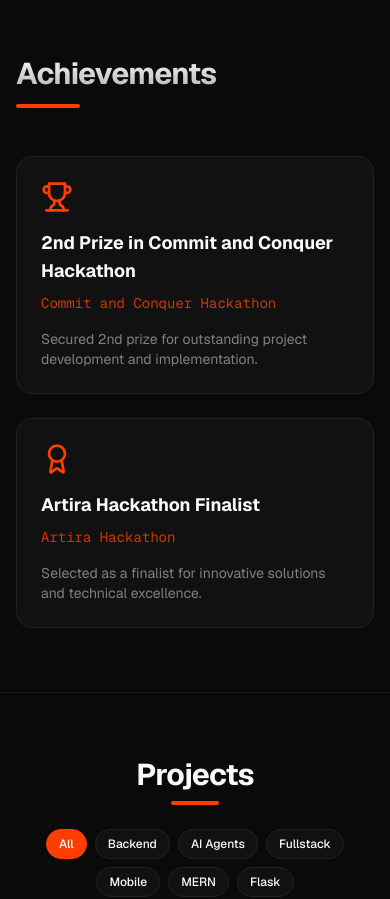
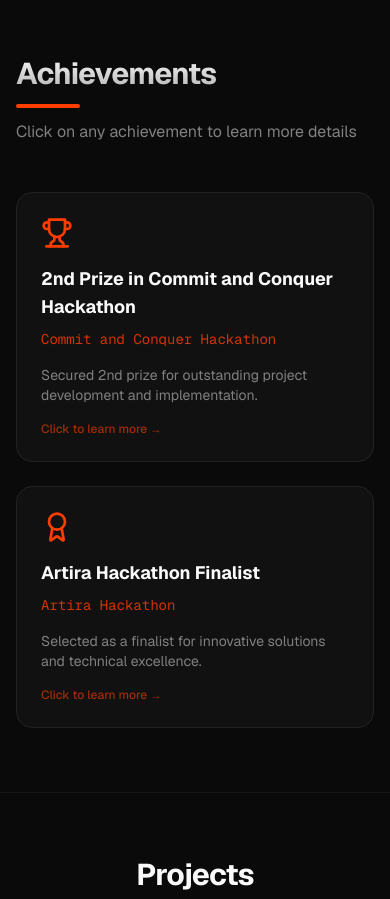
Before and after one commit to amitabhanmolpain/Portfolio, a Next.js app: page / in a window 390 px wide. Shown: the part 6300-7199 px from the top of the page. Built offline with nearby package versions, Linux system fonts and the light colour scheme.

Commit message:
feat: add LinkedIn redirect to Commit and Conquer achievement

```diff
--- a/components/achievements-section.tsx
+++ b/components/achievements-section.tsx
@@ -13,6 +13,7 @@ const achievements = [
     org: "Commit and Conquer Hackathon",
     icon: Trophy,
     description: "Secured 2nd prize for outstanding project development and implementation.",
+    link: "https://www.linkedin.com/feed/update/urn:li:activity:7461277110540738560/",
   },
   {
     title: "Artira Hackathon Finalist",
@@ -55,18 +56,25 @@ export function AchievementsSection() {
             Achievements
           </h2>
           <div className="h-1 md:h-1.5 w-16 md:w-20 bg-primary rounded-full shadow-[0_0_15px_rgba(var(--primary),0.5)]" />
+          <p className="text-muted-foreground mt-2">Click on any achievement to learn more details</p>
         </div>
 
         <div ref={containerRef} className="grid grid-cols-1 sm:grid-cols-2 lg:grid-cols-3 gap-6 md:gap-8">
           {achievements.map((item, i) => (
             <div
               key={i}
-              className="p-6 md:p-8 rounded-2xl border border-border bg-muted/30 hover:bg-muted/50 transition-all group"
+              onClick={() => {
+                if (item.link) {
+                  window.open(item.link, "_blank")
+                }
+              }}
+              className="p-6 md:p-8 rounded-2xl border border-border bg-muted/30 hover:bg-muted/50 transition-all group cursor-pointer"
             >
               <item.icon className="h-8 w-8 md:h-10 md:w-10 text-primary mb-4 md:mb-6 group-hover:scale-110 transition-transform" />
               <h3 className="text-lg md:text-xl font-bold mb-2">{item.title}</h3>
               <p className="text-sm text-primary/80 font-mono mb-4">{item.org}</p>
               <p className="text-muted-foreground text-sm">{item.description}</p>
+              <p className="text-xs text-primary/60 mt-4 font-medium group-hover:text-primary transition-colors">Click to learn more →</p>
             </div>
           ))}
         </div>
```
